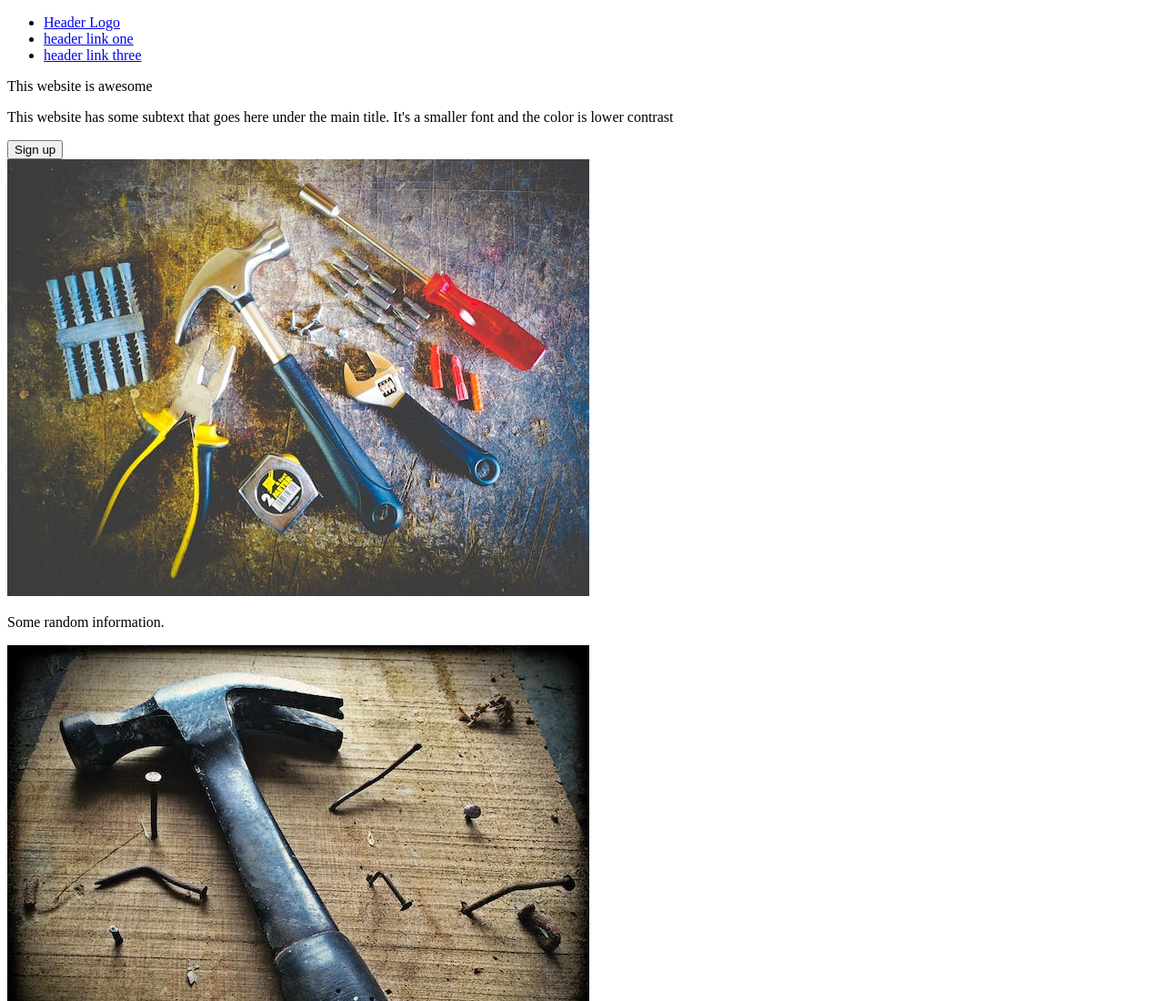
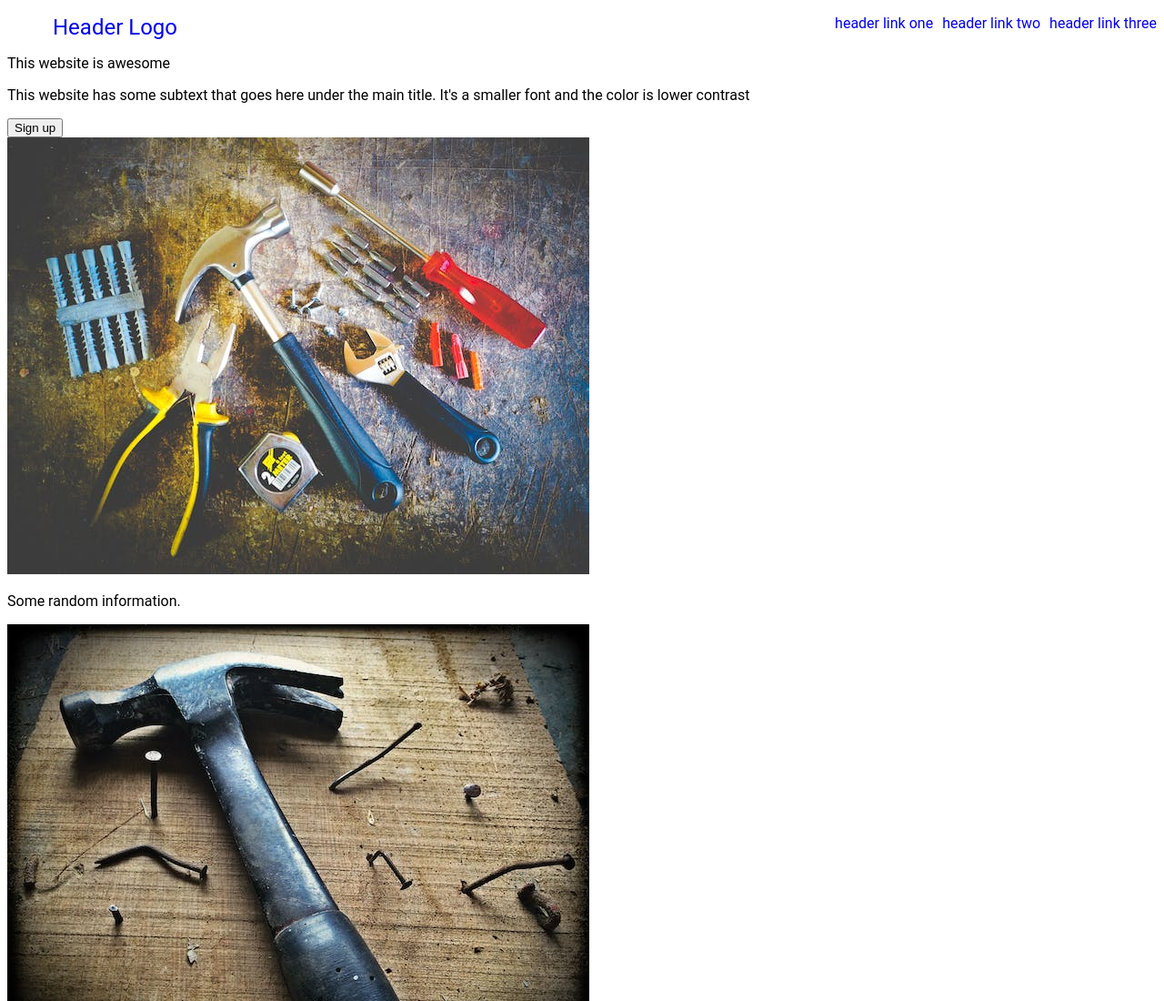
Before and after one commit to karomandenis1/Foundations-landing-page, a plain HTML site: page index.html in a window 1280 px wide. Shown: the top 1100 px of the page at 91% size. Drawn offline with Linux system fonts and the light colour scheme.

Commit message:
newest commit

```diff
--- a/index.html
+++ b/index.html
@@ -8,9 +8,10 @@
 </head>
 <body>
     <div class="header">
-        <ul>
-            <li><a href="#">Header Logo</a></li>
+        <ul class="header-links">
+            <li class="header-logo"><a href="#">Header Logo</a></li>
             <li><a href="#">header link one</a></li>
+            <li><a href="#">header link two</a></li>
             <li><a href="#">header link three</a></li>
         </ul>
     </div>
--- a/styles.css
+++ b/styles.css
@@ -0,0 +1,27 @@
+body {
+    font-family: Roboto, sans-serif;
+}
+
+.header-links {
+    display: flex;
+    gap: 10px;
+}
+
+.header-logo {
+    margin-right: auto;
+    margin-left: 50px;
+    font-size: 24px;
+}
+
+a.header-logo {
+    color: #F9FAF8;
+}
+
+ul {
+    list-style-type: none;
+    padding-left: 0;
+}
+
+a {
+    text-decoration: none;
+}
```
